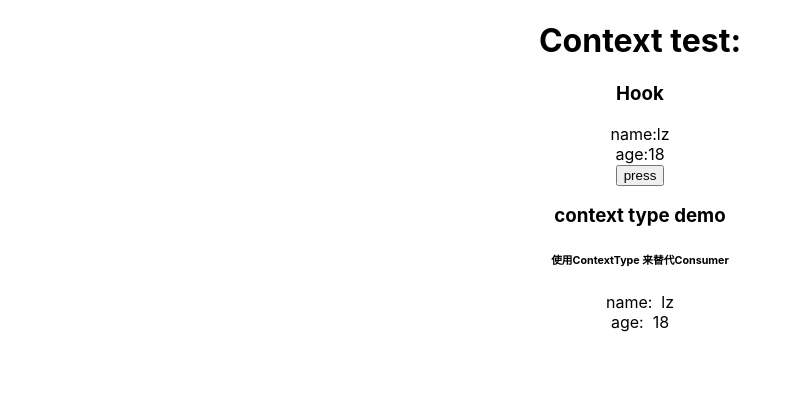
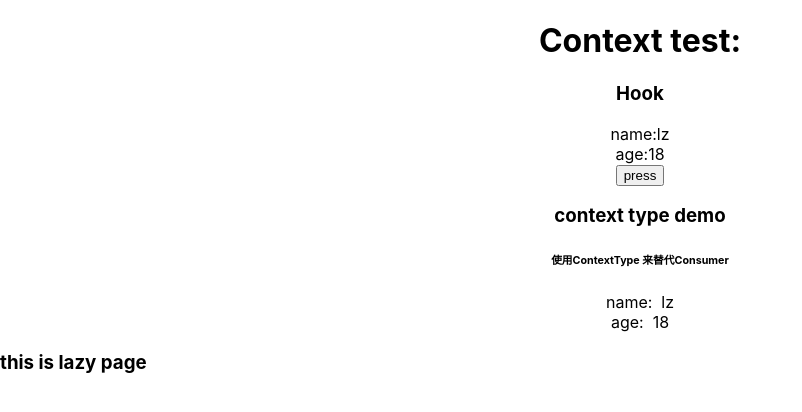
Before and after one commit to lz82/train-ticket, a React (Create React App) app: page / in a window 1280 px wide. Shown: the top 412 px of the page, without its empty margins (0-802 px from the left). Built offline with nearby package versions, Linux system fonts and the light colour scheme.

Commit message:
:construction: init lazy

```diff
--- a/src/app.jsx
+++ b/src/app.jsx
@@ -4,11 +4,15 @@ import './app.css'
 import Consumer from './pages/context/consumer'
 import ContextType from './pages/context/context-type'
 
+import Lazy from './pages/lazy'
+
 function App () {
   return (
     <div className="app">
       <Consumer />
       <ContextType />
+
+      <Lazy />
     </div>
   )
 }
--- /dev/null
+++ b/src/pages/lazy/index.jsx
@@ -0,0 +1,15 @@
+import React, { lazy, Suspense } from 'react'
+
+const LazyPage = lazy(() => import(/* webpackChunkName: "lazy-page" */'./lazy-page'))
+
+function Lazy() {
+  return (
+    <div>
+      <Suspense fallback={<div>loading...</div>}>
+        <LazyPage />
+      </Suspense>
+    </div>
+  )
+}
+
+export default Lazy
--- /dev/null
+++ b/src/pages/lazy/lazy-page.jsx
@@ -0,0 +1,9 @@
+import React from 'react'
+
+function LazyPage () {
+  return (
+    <h3>this is lazy page</h3>
+  )
+}
+
+export default LazyPage
```
Also changed, not shown: 1 other file (tests, documents, lock files or other folders).
